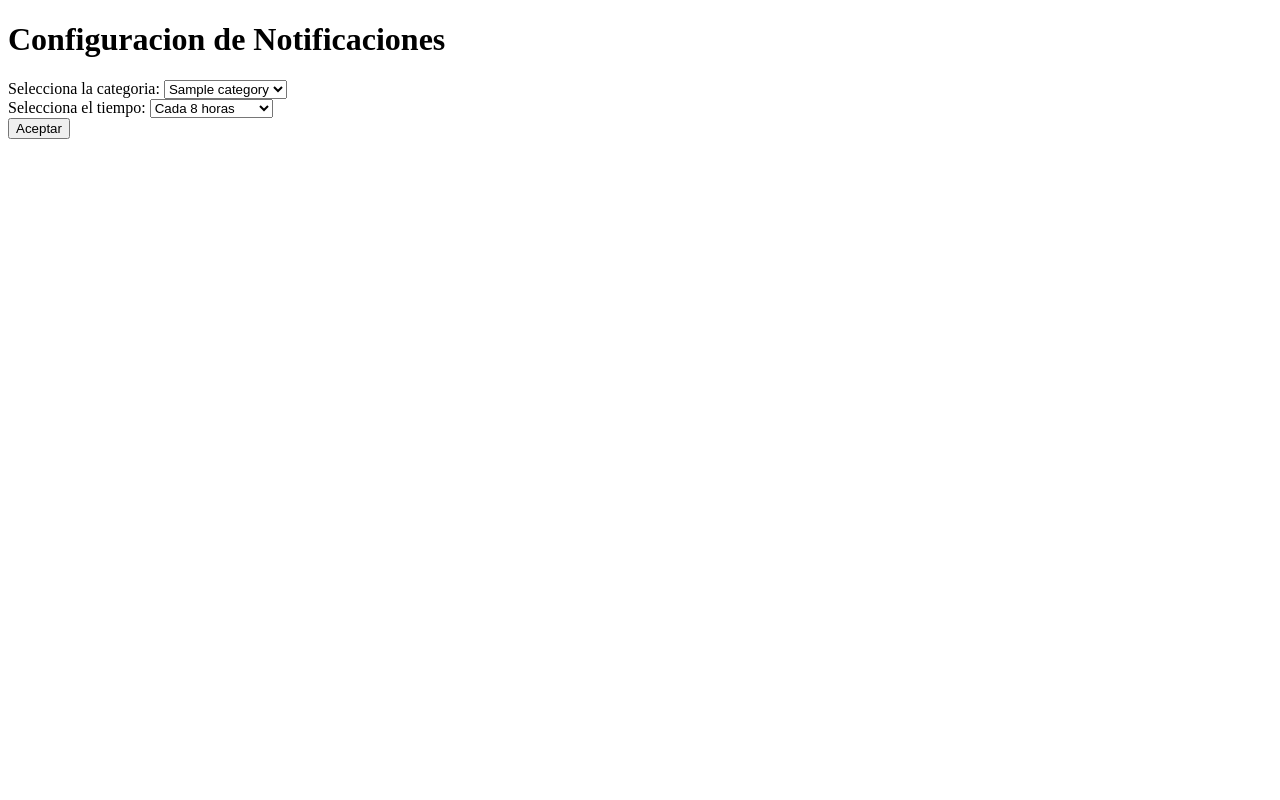
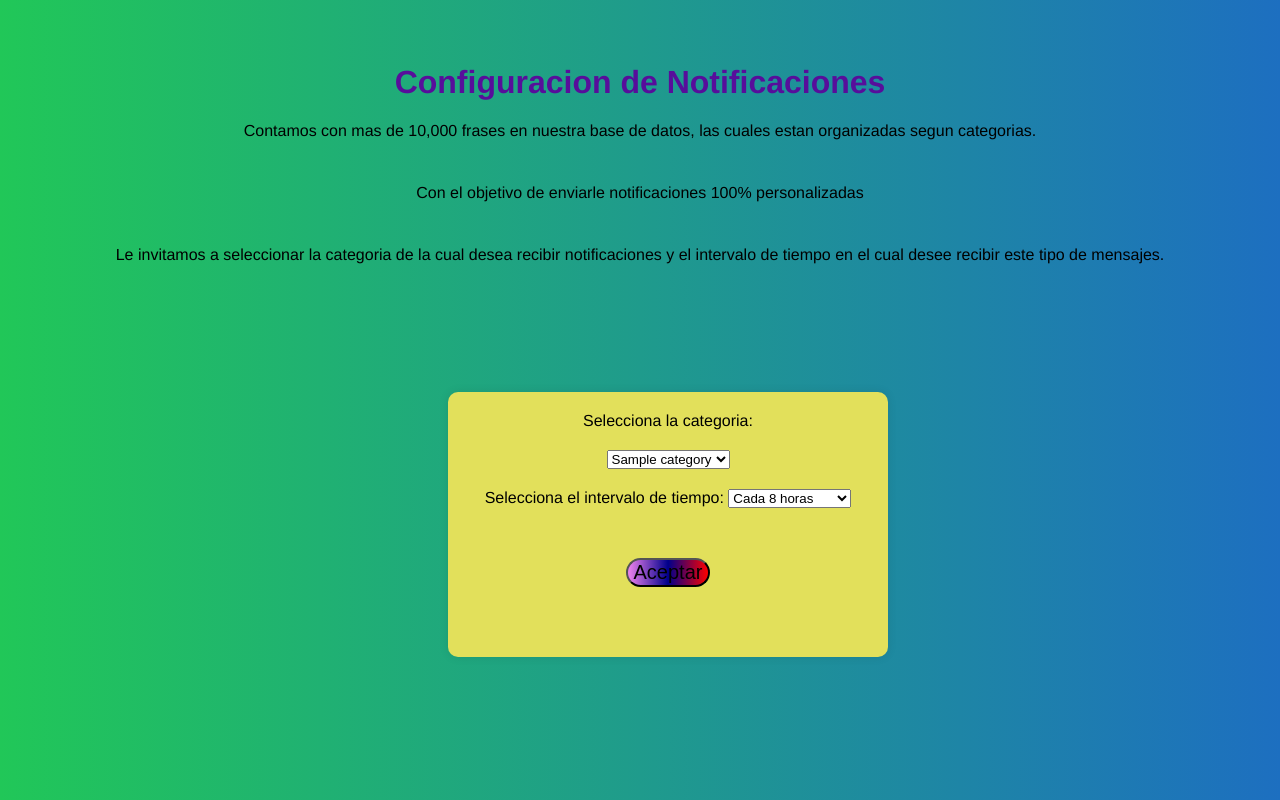
Before and after one commit to elmerurbina/freud-ai, a Flask app: template templates/notificaciones.html in a window 1280 px wide. Run offline with Flask 3, Linux system fonts and the light colour scheme; the template is opened without the code that fills it: most values are stand-ins (such as "Sample title", 1, 10 or a date in 2020).

Commit message:
Freud.AI

```diff
--- /dev/null
+++ b/static/notificaciones.css
@@ -0,0 +1,49 @@
+
+body {
+   background: linear-gradient(to right, #21c758, #1d6fc0);
+    font-family: 'Helvetica Neue', sans-serif;
+    margin: 0;
+   padding: 0;
+   background-size: cover;
+   background-repeat: no-repeat;
+   background-attachment: fixed;
+}
+p{margin-top: 10px;
+text-align: center;
+font-size: 16px;}
+
+form {background: #e2e05b;
+    padding: 20px;
+    height: auto;
+    align-items: center;
+    margin-left: 35%;
+    margin-bottom: 20px;
+    width: 400px;
+    border-radius: 10px;
+    box-shadow: 0 0 10px rgba(0, 0, 0, 0.1); /* Box shadow for a subtle effect */
+    text-align: center;
+    margin-top: 10%;
+
+}
+
+label{font-size: 16px;
+}
+
+h1 {
+    color: #570e9b; /* Text color for the heading */
+    margin-top: 5%;
+    text-align: center;
+}
+
+select{
+    margin-top: 20px;
+}
+
+
+input{
+    font-size: 20px;
+    border-radius: 20px;
+    margin: 50px;
+    animation: blink 3s infinite;
+    background: linear-gradient(to right, violet, darkblue, red);
+}
--- a/templates/ChatBot.html
+++ b/templates/ChatBot.html
@@ -49,7 +49,7 @@
                     </li>
 
                     <li class="nav-link">
-                        <a href="{{ url_for('notificaciones') }}">
+                        <a href=" ">
                             <i class="bx bx-bell icon"></i>
                             <span class="text nav-text">Notificaciones</span>
                         </a>
--- a/templates/notificaciones.html
+++ b/templates/notificaciones.html
@@ -3,13 +3,18 @@
 <head>
     <meta charset="UTF-8">
     <meta name="viewport" content="width=device-width, initial-scale=1.0">
+    <link rel="stylesheet" type="text/css" href="{{ url_for('static', filename='notificaciones.css') }}">
     <title>Configuracion de Notificaciones</title>
 </head>
 <body>
     <h1>Configuracion de Notificaciones</h1>
 
+    <p>Contamos con mas de 10,000 frases en nuestra base de datos, las cuales estan organizadas segun categorias.</p> <br>
+    <p>Con el objetivo de enviarle notificaciones 100% personalizadas </p> <br>
+    <p>Le invitamos a seleccionar la categoria de la cual desea recibir notificaciones y el intervalo de tiempo en el cual desee recibir este tipo de mensajes.</p>
+
     <form action="{{ url_for('notificaciones') }}" method="get">
-        <label for="category">Selecciona la categoria:</label>
+        <label for="category">Selecciona la categoria:</label> <br>
         <select name="category" id="category">
             {% for category in categories %}
                 <option value="{{ category }}">{{ category }}</option>
@@ -18,7 +23,7 @@
 
         <br>
 
-        <label for="time">Selecciona el tiempo:</label>
+        <label for="time">Selecciona el intervalo de tiempo:</label>
         <select name="time" id="time">
             <option value="8">Cada 8 horas</option>
             <option value="30">Cada 30 minutos</option>
```
